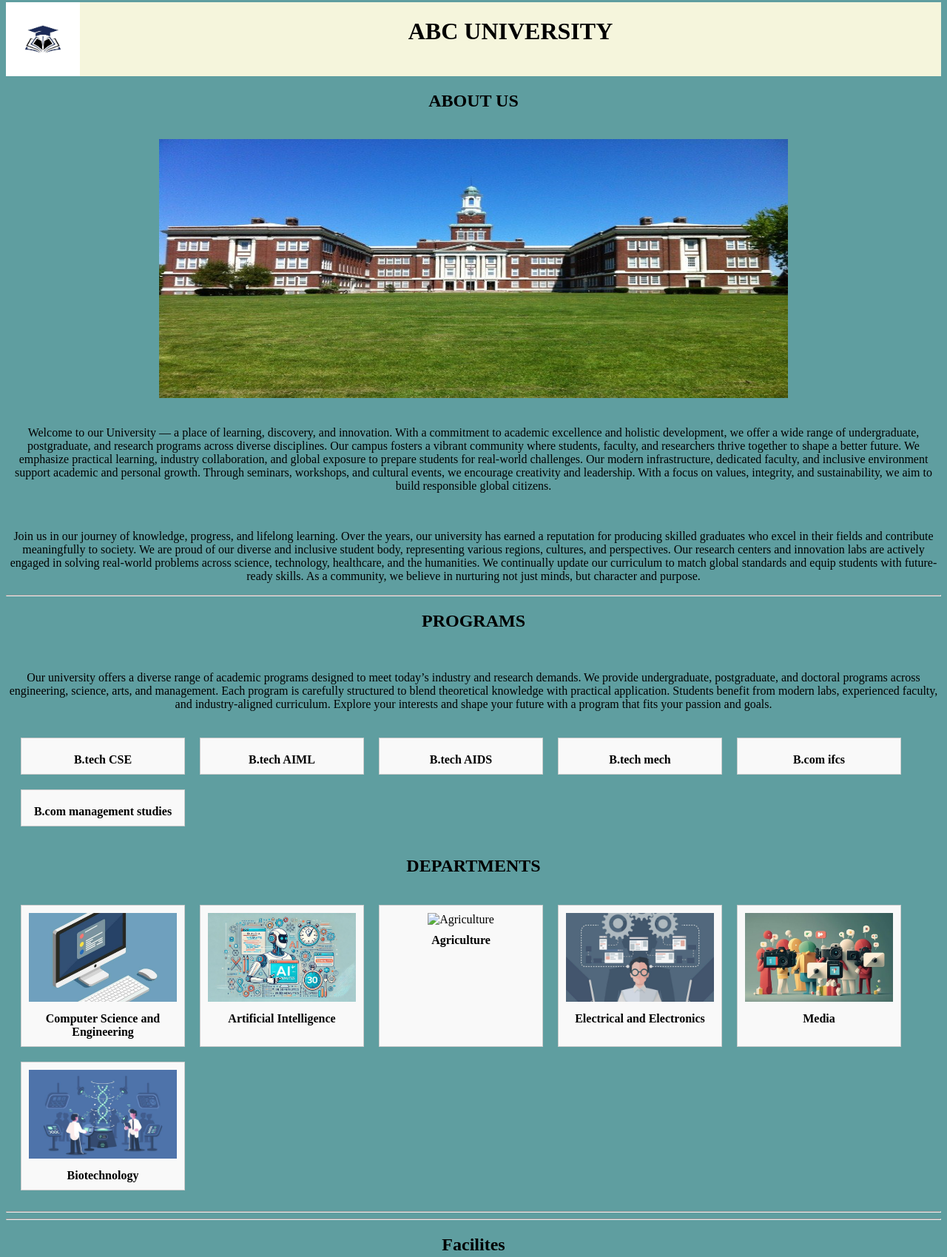
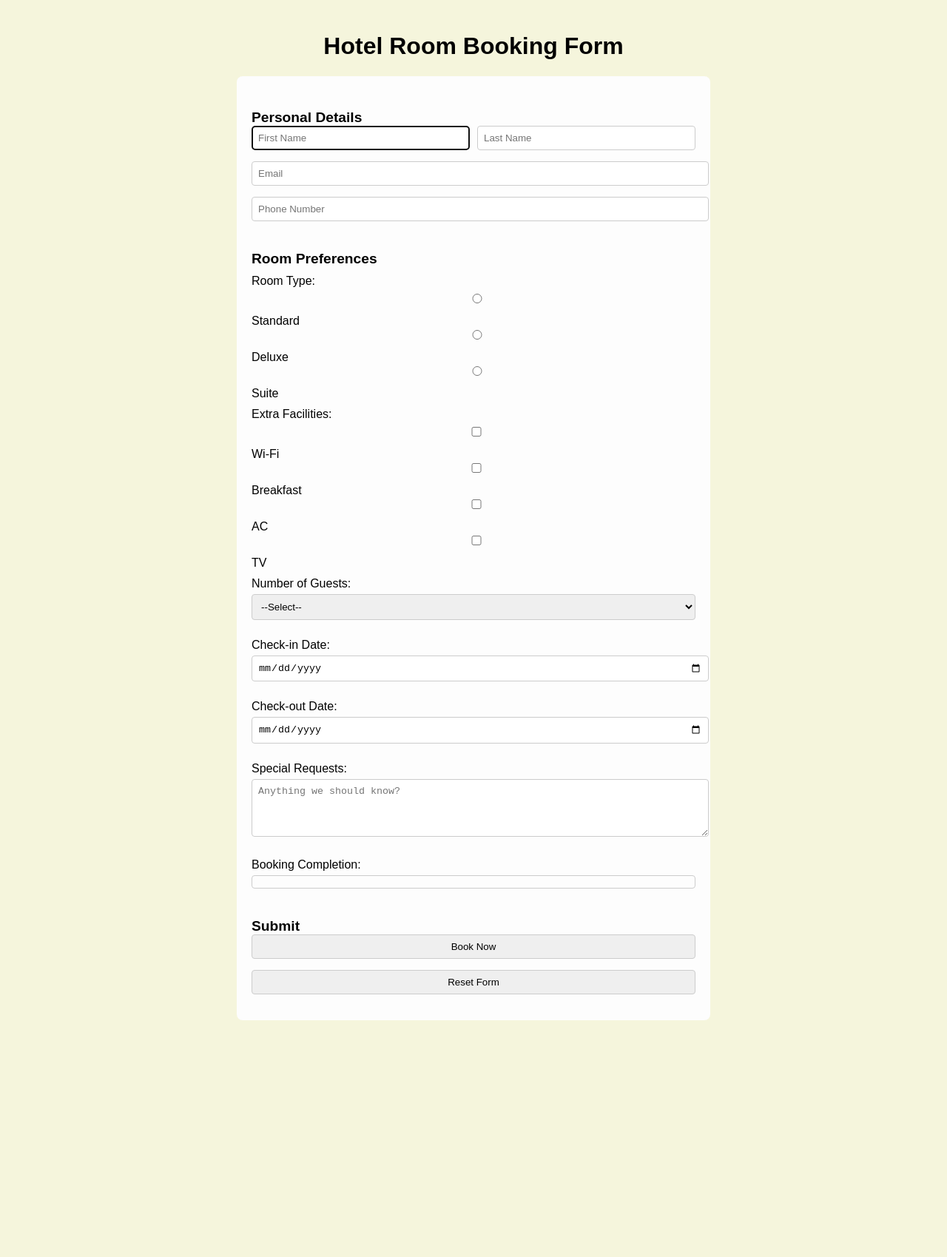
Before and after one commit to Praveen-3012/web-technology, a plain HTML site: page index.html in a window 1280 px wide. Shown: the part 5-1704 px from the top of the page at 74% size. After the commit the page ends 1412 px from the top, so only its background shows below. Drawn offline with Linux system fonts and the light colour scheme.

Commit message:
Add files via upload

```diff
--- a/index.html
+++ b/index.html
@@ -1,219 +1,98 @@
 <!DOCTYPE html>
 <html lang="en">
 <head>
-    <meta charset="UTF-8">
-    <meta name="viewport" content="width=device-width, initial-scale=1.0">
-    <title>ABC University</title>
-    <style>
-      .header{
-        background-color:beige;
-        display: flex;
-        justify-content: space-between;
-      }
-      .container {
-      display: flex;
-      flex-wrap: wrap;
-      gap: 20px;
+  <meta charset="UTF-8">
+  <meta name="viewport" content="width=device-width, initial-scale=1.0">
+  <title>Hotel Room Booking</title>
+  <style>
+    body {
+      background-color: beige;
+      font-family: Arial, sans-serif;
       padding: 20px;
     }
-
-    .dept-box {
+    h1 {
+      text-align: center;
+    }
+    form {
+      max-width: 600px;
+      margin: auto;
+      background-color: #fdfdfd;
+      padding: 20px;
+      border-radius: 8px;
+    }
+    label {
+      display: block;
+      margin: 10px 0 5px;
+    }
+    input, select, textarea, progress {
+      width: 100%;
+      padding: 8px;
+      margin-bottom: 15px;
       border: 1px solid #ccc;
-      padding: 10px;
-      width: 200px;
-      text-align: center;
-      background-color: #f9f9f9;
+      border-radius: 4px;
     }
-
-    .dept-box img {
-      width: 100%;
-      height: 120px;
-      object-fit: cover;
+    .inline-group {
+      display: flex;
+      gap: 10px;
     }
-
-    .dept-name {
-      margin-top: 10px;
+    .inline-group > * {
+      flex: 1;
+    }
+    .subheading {
+      font-size: 1.2em;
+      margin-top: 25px;
       font-weight: bold;
     }
-    ul {
-      display: inline-block;
-      text-align: left;
-      list-style-position: inside;
-      padding-left: 0;
-      margin: 20px auto;
-    }
+  </style>
+</head>
+<body>
+  <h1>Hotel Room Booking Form</h1>
+  <form action="/serverlogic" method="post">
 
-    li {
-      margin: 8px 0;
-    }
-    </style>
-</head>
-<body style="background-color: cadetblue; text-align: center; font: size 80%;" >
+    <div class="subheading">Personal Details</div>
+    <div class="inline-group">
+      <input type="text" name="firstname" placeholder="First Name" required autofocus>
+      <input type="text" name="lastname" placeholder="Last Name" required>
+    </div>
+    <input type="email" name="email" placeholder="Email" required>
+    <input type="tel" name="phone" placeholder="Phone Number" required pattern="[0-9]{10}" maxlength="10">
 
-    <div class="header" >
-        <img src="logo.jpg" alt="University logo" width="100" onclick="location.reload();">
+    <div class="subheading">Room Preferences</div>
+    <label>Room Type:</label>
+    <input type="radio" name="roomtype" value="standard" required> Standard
+    <input type="radio" name="roomtype" value="deluxe"> Deluxe
+    <input type="radio" name="roomtype" value="suite"> Suite
 
-        <h1>ABC UNIVERSITY </h1>
-        <p></p>
-    </div>
-     <h2>ABOUT US</h2>
-     <br>
-     <img src="UNI.jpg" width="850px"; height="350px"><br><br>
-        <P>Welcome to our University — a place of learning, discovery, and innovation. With a commitment to academic excellence and holistic development, we offer a wide range of undergraduate, postgraduate, and research programs across diverse disciplines.
-            Our campus fosters a vibrant community where students, faculty, and researchers thrive together to shape a better future.
-    We emphasize practical learning, industry collaboration, and global exposure to prepare students for real-world challenges. Our modern infrastructure, dedicated faculty,
-    and inclusive environment support academic and personal growth. Through seminars, workshops, and cultural events, we encourage creativity and leadership. With a focus on values, integrity, and sustainability,
-    we aim to build responsible global citizens.</P><BR> <P>Join us in our journey of knowledge, progress, and lifelong learning.
-    Over the years, our university has earned a reputation for producing skilled graduates who excel in their fields and contribute meaningfully to society. We are proud of our diverse and inclusive student body,
-    representing various regions, cultures, and perspectives. Our research centers and innovation labs are actively engaged in solving real-world problems across science, technology, healthcare, and the humanities. We continually update
-    our curriculum to match global standards and equip students with future-ready skills. As a community, we believe in nurturing not just minds, but character and purpose.</P>
-    <hr>
-        <h2>PROGRAMS</h2>
-        <br>
-    <p>Our university offers a diverse range of academic programs designed to meet today’s industry and research demands.
-We provide undergraduate, postgraduate, and doctoral programs across engineering, science, arts, and management.
-Each program is carefully structured to blend theoretical knowledge with practical application.
-Students benefit from modern labs, experienced faculty, and industry-aligned curriculum.
-Explore your interests and shape your future with a program that fits your passion and goals.
+    <label>Extra Facilities:</label>
+    <input type="checkbox" name="facilities" value="wifi"> Wi-Fi
+    <input type="checkbox" name="facilities" value="breakfast"> Breakfast
+    <input type="checkbox" name="facilities" value="ac"> AC
+    <input type="checkbox" name="facilities" value="tv"> TV
 
-</p>
-    <div class="container">
-    <div class="dept-box">
-            <div class="dept-name">B.tech CSE</div>
-        </div>
-        <div class="dept-box">
-            <div class="dept-name">B.tech AIML</div>
-        </div>
-        <div class="dept-box">
-            <div class="dept-name">B.tech AIDS</div>
-        </div>
-        <div class="dept-box">
-            <div class="dept-name">B.tech mech</div>
-        </div>
-        <div class="dept-box">
-            <div class="dept-name">B.com ifcs</div>
-        </div>
-        <div class="dept-box">
-            <div class="dept-name">B.com management studies</div>
-        </div>
-    </div>
+    <label for="guests">Number of Guests:</label>
+    <select id="guests" name="guests" required>
+      <option value="">--Select--</option>
+      <option>1</option>
+      <option>2</option>
+      <option>3</option>
+      <option>4+</option>
+    </select>
 
-    <h2>DEPARTMENTS</h2>
+    <label for="checkin">Check-in Date:</label>
+    <input type="date" id="checkin" name="checkin" required>
 
-<div class="container">
-  <div class="dept-box">
-    <img src="d1.jpg" alt="Agriculture">
-    <div class="dept-name">Computer Science and Engineering</div>
-  </div>
+    <label for="checkout">Check-out Date:</label>
+    <input type="date" id="checkout" name="checkout" required>
 
-  <div class="dept-box">
-        <img src="d2.jpg" alt="Agriculture">
-    <div class="dept-name">Artificial Intelligence</div>
+    <label for="requests">Special Requests:</label>
+    <textarea id="requests" name="requests" rows="4" placeholder="Anything we should know?"></textarea>
 
-  </div>
+    <label for="progress">Booking Completion:</label>
+    <progress id="progress" value="80" max="100"></progress>
 
-  <div class="dept-box">
-    <img src="d3.jpg" alt="Agriculture">
-    <div class="dept-name">Agriculture</div>
-  </div>
-
-  <div class="dept-box">
-     <img src="d4.jpg" alt="Agriculture">
-    <div class="dept-name">Electrical and Electronics</div>
-  </div>
-
-  <div class="dept-box">
-    <img src="d6.jpg" alt="Media">
-    <div class="dept-name">Media</div>
-  </div>
-
-  <div class="dept-box">
-    <img src="d5.jpg" alt="bio">
-    <div class="dept-name">Biotechnology</div>
-  </div>
-
-</div>
-
-    <hr>
-
-    <hr>
-    <h2>Facilites</h2>
-    <br>
-    <p>In our university we provide various facilites and technology, find yourself helpfull by reading below</p>
-    <ul>
-        <li>
-            Computer science laboratory<br>
-
-        </li>
-        <li>Argiculture laboratory</li>
-        <li>Green house</li>
-        <li>Fields and farms</li>
-        <li>Auditorium</li>
-        <li>Canteen</li>
-        <li>xerox shop</li>
-        <li>stationary shop</li>
-        <li>hospitals</li>
-        <li>medicals</li>
-        <li>
-            Chemical laboratory<br>
-
-        </li>
-    </ul>
-    <hr>
-    <h2>Campus Life</h2>
-    <br>
-    <img src="campus.jpg" width="650px"; height="350px"><br>
-    <ul>
-
-        <li>🎓 Vibrant Academic Environment: Access to well-equipped labs, libraries, and smart classrooms.</li>
-        <li>🤝 Clubs & Communities: Join technical, cultural, and social clubs to explore your interests.</li>
-        <li>🏛️ Events & Festivals: Participate in college fests, workshops, and interdepartmental events throughout the year.</li>
-
-        <li>☕ Cafeteria Culture: Relax with friends in a lively canteen offering a variety of food options.</li>
-        <li>🏃 Sports & Recreation: Facilities for indoor and outdoor sports like football, badminton, cricket, and gym.</li>
-        <li>📶 Wi-Fi Campus: Stay connected with high-speed internet across the campus.</li>
-        <Li>🏡 Hostel Life: Comfortable accommodation with 24/7 security and amenities like reading halls, mess, and recreation rooms.</Li>
-    </ul>
-    <hr>
-    <h2>University Timings</h2>
-    <br>
-    <table border="1" style="margin: 0 auto; background-color: #f0f0f0; border-collapse: collapse; width: 80%;">
-      <thead style="background-color: #d3d3d3;">
-        <tr>
-          <th>Day</th>
-          <th>Opening Time</th>
-          <th>Closing Time</th>
-          <th>Remarks</th>
-        </tr>
-      </thead>
-      <tbody>
-        <tr>
-          <td>Monday - Friday</td>
-          <td>08:00 AM</td>
-          <td>06:00 PM</td>
-          <td>Regular working hours</td>
-        </tr>
-        <tr>
-          <td>Saturday</td>
-          <td>08:00 AM</td>
-          <td>01:00 PM</td>
-          <td>Half-day</td>
-        </tr>
-        <tr>
-          <td>Sunday</td>
-          <td colspan="2" style="text-align: center;">Closed</td>
-          <td>Holiday</td>
-        </tr>
-      </tbody>
-    </table>
-
-<footer style="background-color: beige; text-align: center; padding: 15px; margin-top: 40px;">
-
-  <p>
-    Contact: <a href="mailto:praveenk23@karunya.edu.in">praveenk23@karunya.edu.in</a> |
-    Phone: +91-9342982904
-  </p>
-</footer>
-
+    <div class="subheading">Submit</div>
+    <input type="submit" value="Book Now">
+    <input type="reset" value="Reset Form">
+  </form>
 </body>
 </html>
```
